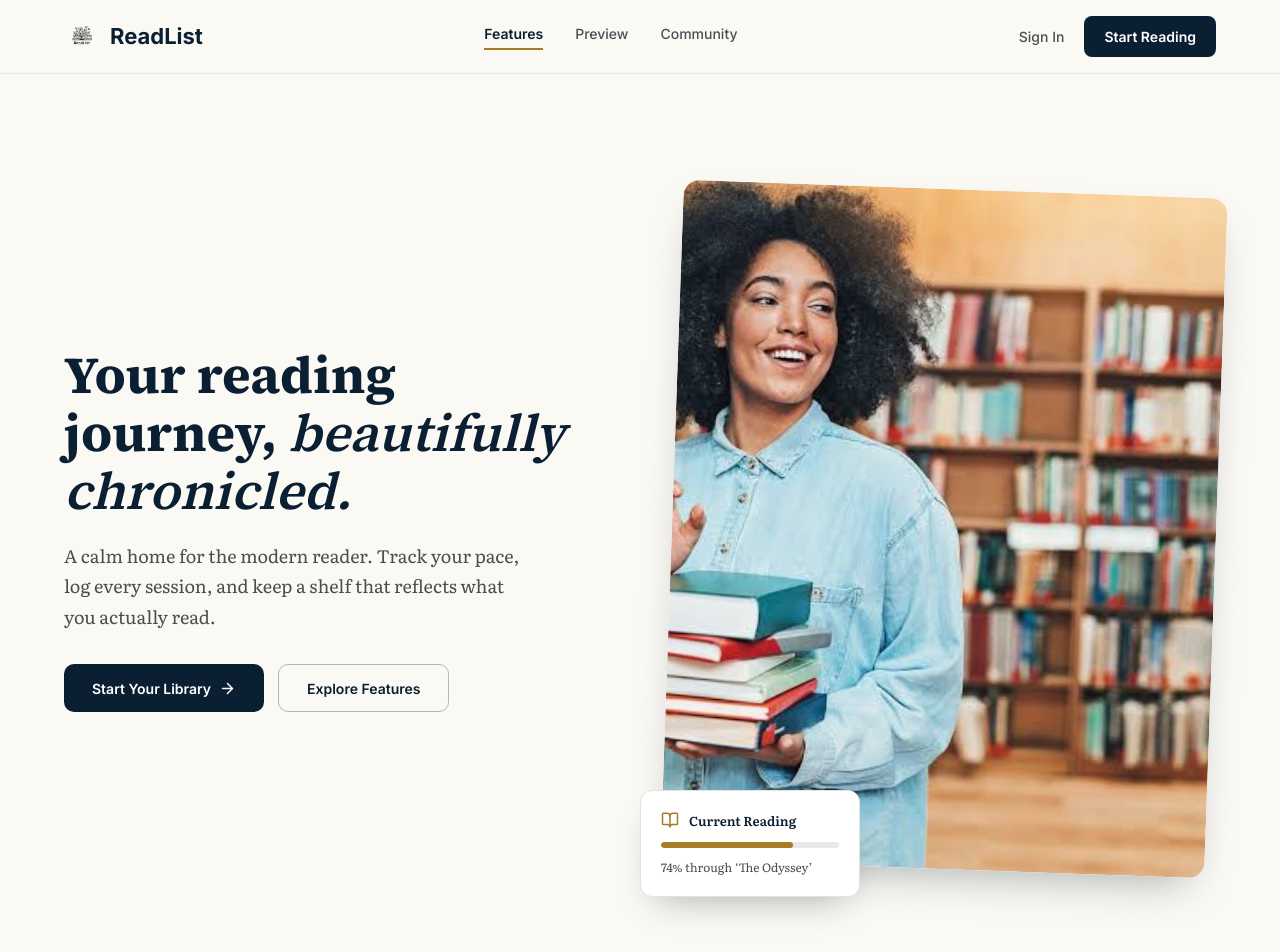
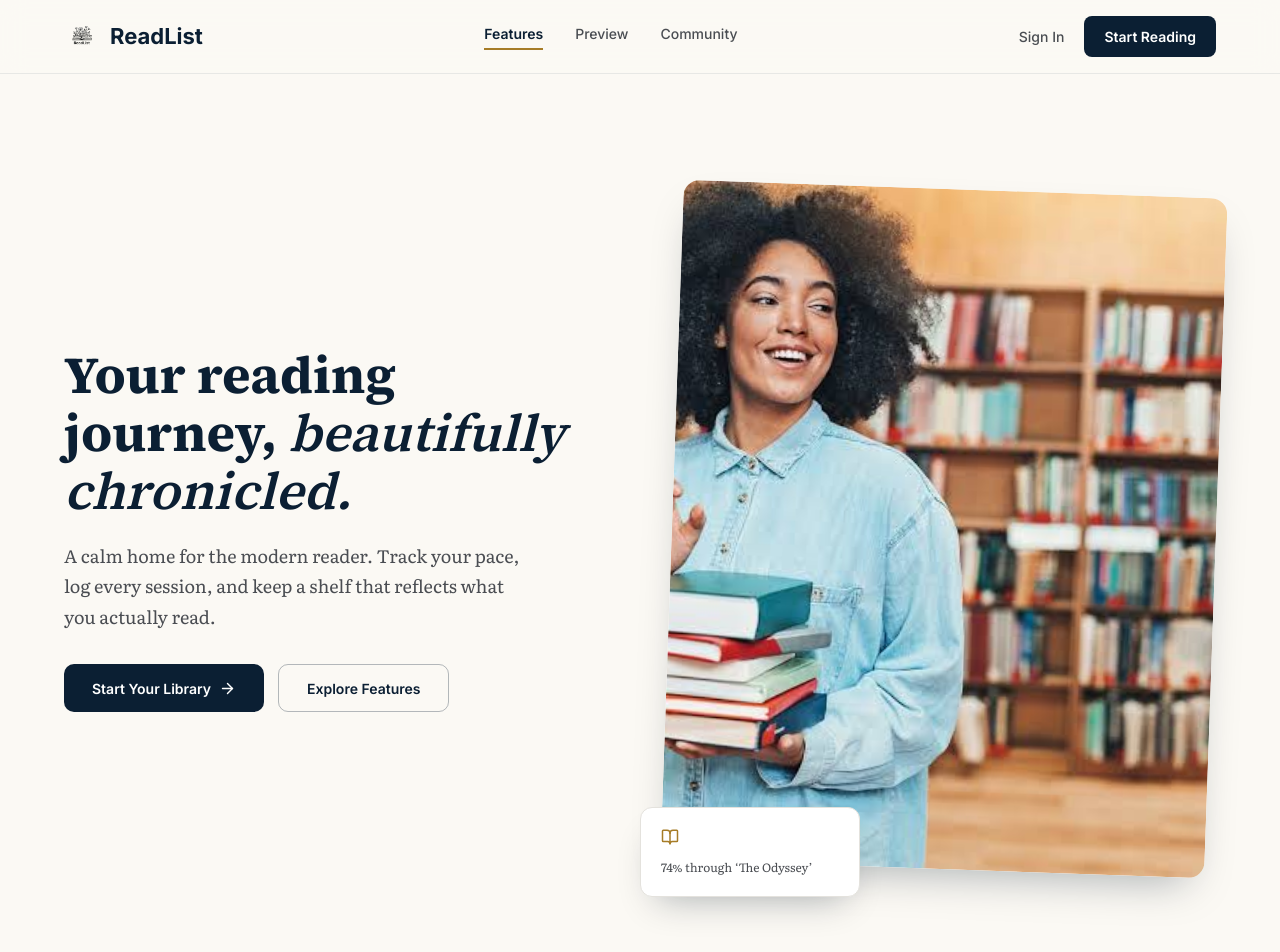
Before and after one commit to Navigation78/ReadList, a React (Vite) app in the folder client/: page / in a window 1280 px wide. Shown: the top 952 px of the page. Built offline with nearby package versions, Linux system fonts and the light colour scheme; no server answers.

Commit message:
Removed the progress card

```diff
--- a/client/src/pages/Landing.jsx
+++ b/client/src/pages/Landing.jsx
@@ -119,10 +119,6 @@ export default function Landing() {
             <div className={styles.floatingCard}>
               <div className={styles.floatingCardHead}>
                 <BookOpen size={18} />
-                <span>Current Reading</span>
-              </div>
-              <div className={styles.progressTrack}>
-                <span style={{ width: '74%' }} />
               </div>
               <p>74% through &lsquo;The Odyssey&rsquo;</p>
             </div>
```
